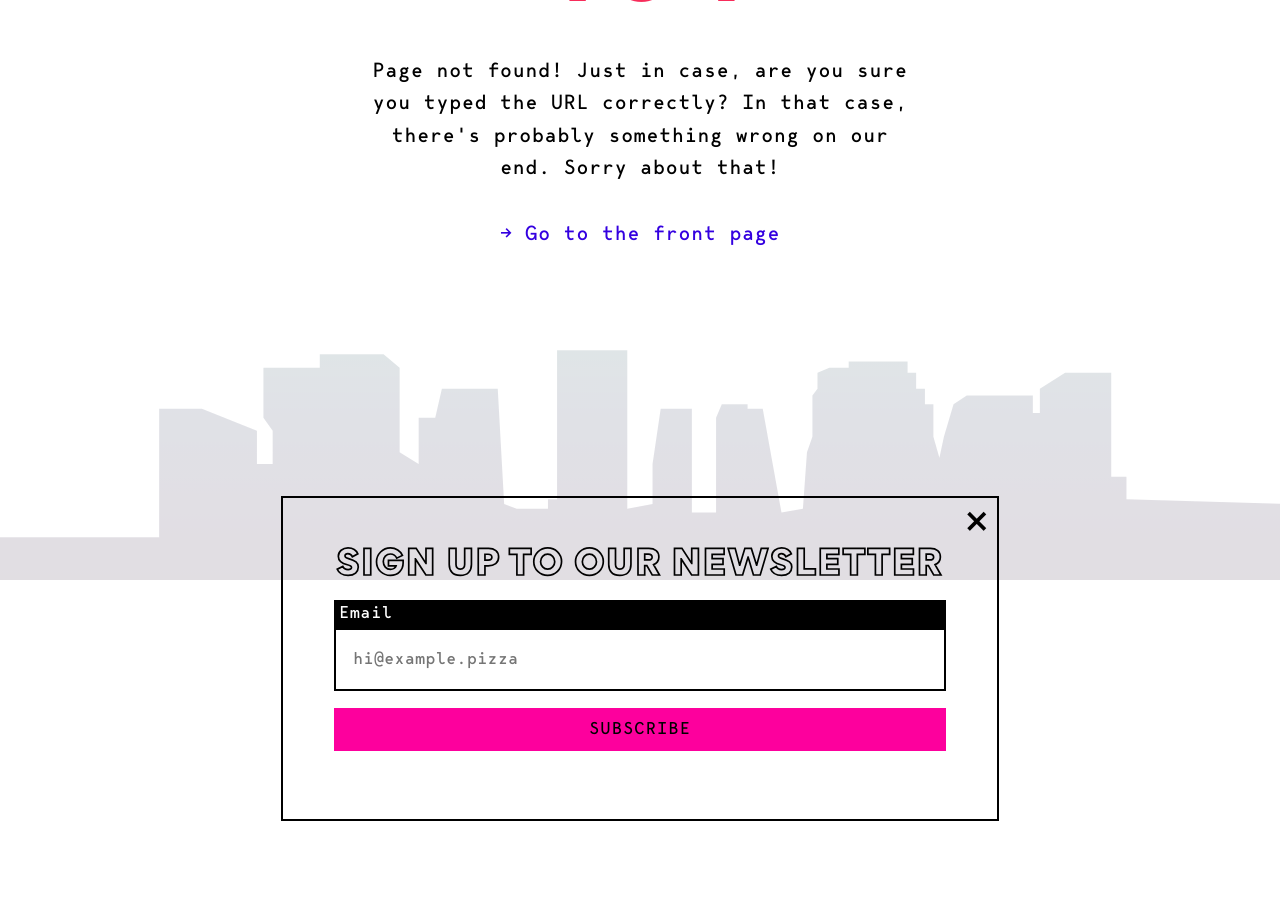
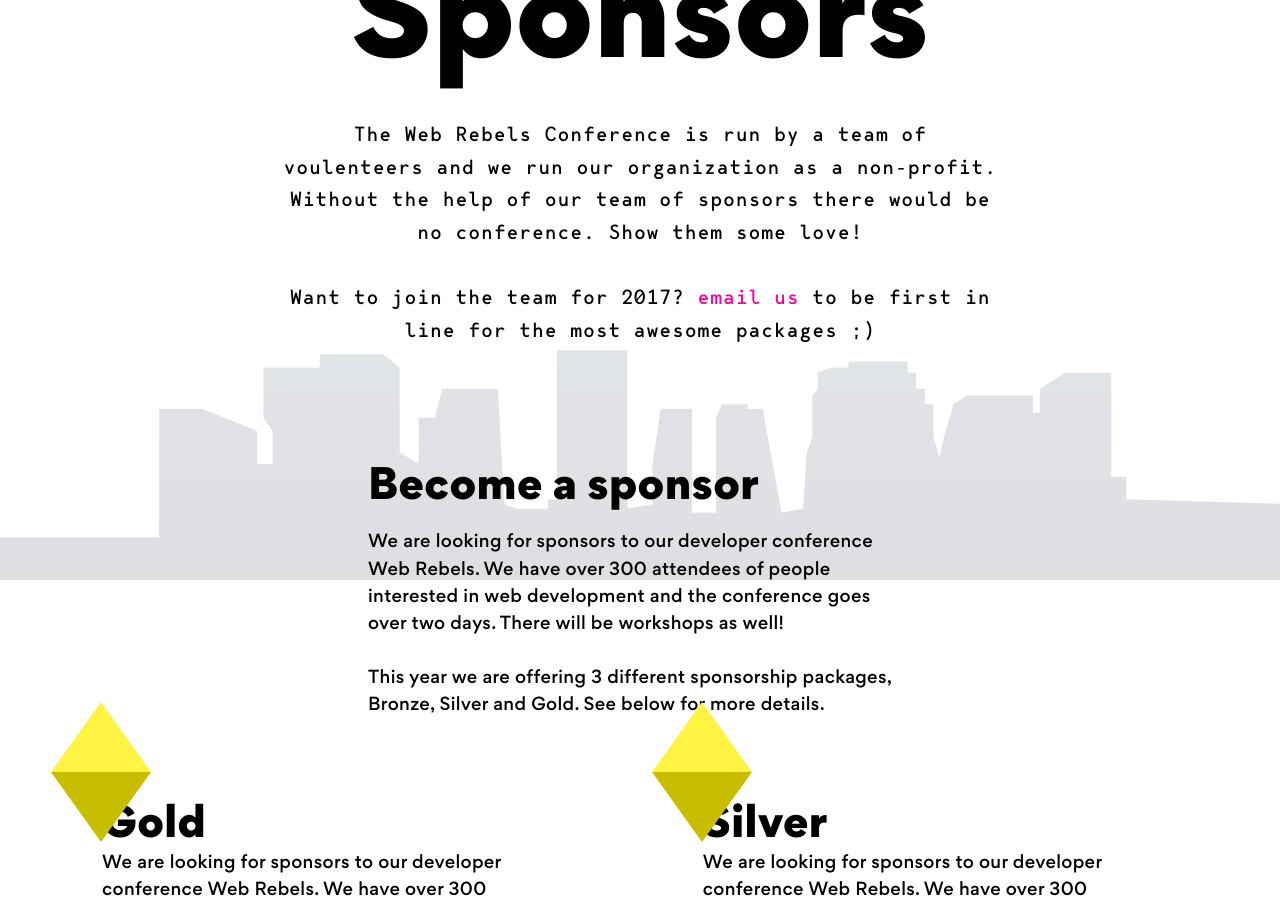
Before and after one commit to jakobsenfrukt/webrebels-2020, a Vue app: page /sponsors in a window 1280 px wide. Shown: the part 220-1126 px from the top of the page. Built offline with nearby package versions, Linux system fonts and the light colour scheme; a small style sheet from the web is missing.

Commit message:
add sponsor page

```diff
--- a/src/components/SponsorList.vue
+++ b/src/components/SponsorList.vue
@@ -1,6 +1,7 @@
 <template>
   <section class="friends index">
     <h2 class="section-heading">Sponsors</h2>
+    <p class="lead">Web Rebels would not be possible without our awesome sponsors.</p>
     <div class="friend-list">
       <a href="#" class="friend">
         <img class="friend-logo" src="https://2017.webrebels.org/files/acando.svg" />
--- a/src/router.js
+++ b/src/router.js
@@ -37,6 +37,11 @@
       component: () => import('./views/schedule/All.vue')
     },
     {
+      path: '/sponsors',
+      name: 'sponsors',
+      component: () => import('./views/Sponsors.vue')
+    },
+    {
       path: '*',
       name: 'notfound',
       component: () => import('./views/NotFound.vue')
--- /dev/null
+++ b/src/views/Sponsors.vue
@@ -0,0 +1,80 @@
+<template>
+  <main class="simple-page helpers">
+    <div class="hero">
+      <h1 class="page-title">Sponsors</h1>
+      <p class="lead">The Web Rebels Conference is run by a team of voulenteers and we run our organization as a non-profit. Without the help of our team of sponsors there would be no conference. Show them some love!
+      <br /><br/>Want to join the team for 2017? <a href="mailto:sponsor@webrebels.org" target="blank">email us</a> to be first in line for the most awesome packages ;)</p>
+    </div>
+    <h2>Become a sponsor</h2>
+    <p>We are looking for sponsors to our developer conference Web Rebels. We have over 300 attendees of people interested in web development and the conference goes over two days. There will be workshops as well!<br /><br />This year we are offering 3 different sponsorship packages, Bronze, Silver and Gold. See below for more details.</p>
+    <div class="package-list">
+      <div class="package gold">
+        <h2>Gold</h2>
+        <p>We are looking for sponsors to our developer conference Web Rebels. We have over 300 attendees of people interested in web development and the conference goes over two days. There will be workshops as well!</p>
+        <div class="diamond gold"></div>
+      </div>
+      <div class="package silver">
+        <h2>Silver</h2>
+        <p>We are looking for sponsors to our developer conference Web Rebels. We have over 300 attendees of people interested in web development and the conference goes over two days. There will be workshops as well!.</p>
+        <div class="diamond silver"></div>
+      </div>
+      <div class="package bronze">
+        <h2>Bronze</h2>
+        <p>We are looking for sponsors to our developer conference Web Rebels. We have over 300 attendees of people interested in web development and the conference goes over two days. There will be workshops as well!.</p>
+        <div class="diamond bronze"></div>
+      </div>
+    </div>
+  </main>
+</template>
+
+<script>
+import Tickets from '@/components/Tickets.vue'
+
+export default {
+  components: {
+    Tickets
+  }
+}
+</script>
+
+<style scoped lang="scss">
+@import '../css/variables.scss';
+.package-list {
+  display: flex;
+  flex-wrap: wrap;
+  align-content: flex-start;
+  justify-content: space-between;
+}
+.package {
+  width: 49%;
+  min-width: 20rem;
+  background: $color-white;
+  color: $color-black;
+  padding: 3rem;
+  margin: 1rem 0;
+  position: relative;
+
+  h2, p {
+    margin: 0;
+  }
+}
+.diamond {
+  width: 0;
+  height: 0;
+  border: 50px solid transparent;
+  border-bottom: 70px solid $color-yellow;
+  position: absolute;
+  top: -6rem;
+  left: 0;
+}
+.diamond:after {
+  content: '';
+  position: absolute;
+  left: -50px;
+  top: 70px;
+  width: 0;
+  height: 0;
+  border: 50px solid transparent;
+  border-top: 70px solid darken($color-yellow, 24%);
+}
+</style>
```
